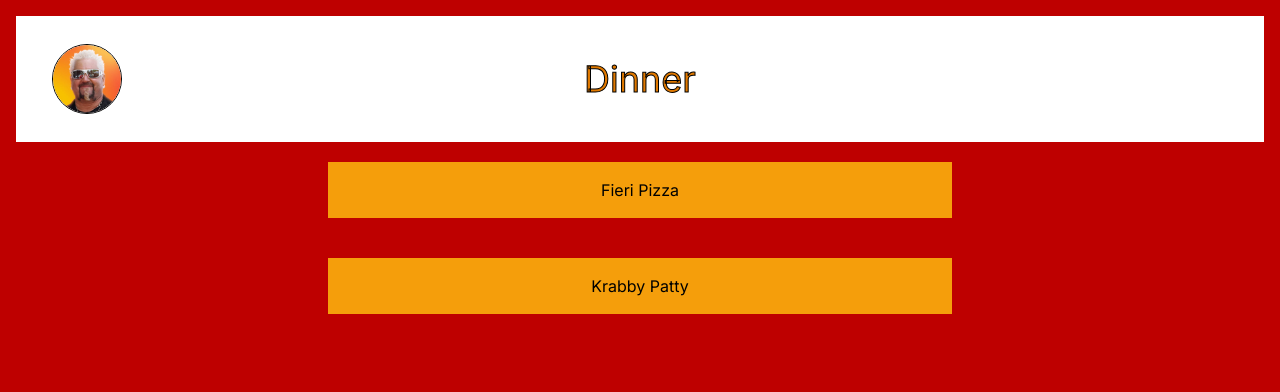
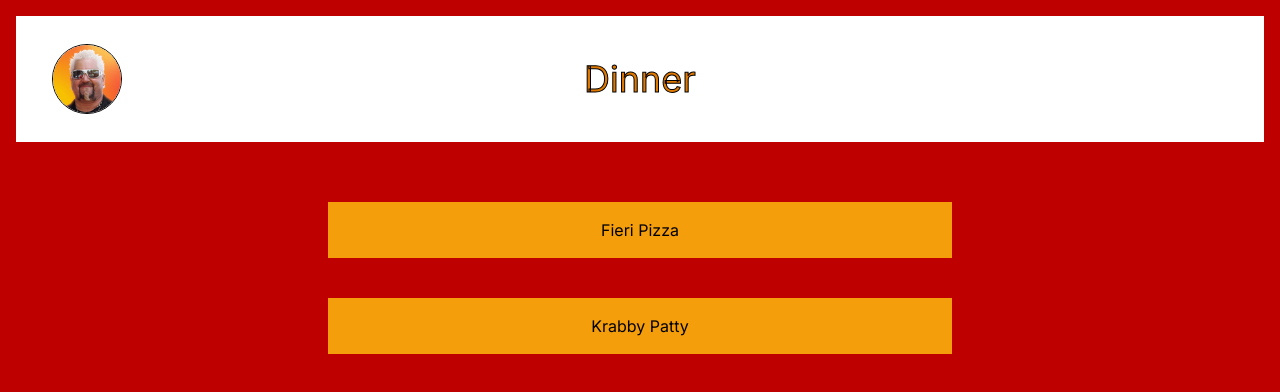
Before and after one commit to BrendanChermack/24-7-Flavor-Town, a Next.js app in the folder 24-7-flavor-town/: page /dinner in a window 1280 px wide. Shown: the top 392 px of the page. Built offline with nearby package versions, Linux system fonts and the light colour scheme.

Commit message:
styled pages

```diff
--- a/24-7-flavor-town/app/breakfast/waffles/page.tsx
+++ b/24-7-flavor-town/app/breakfast/waffles/page.tsx
@@ -29,7 +29,11 @@ const Waffels = async () => {
 					width={700}
 					height={500}
 				/>
-				<p className='mt-2 text-white'>{foods ? foods.description : 'Database Error'}</p>
+				<div className='mt-3 max-w-2xl text-center'>
+					<p className='mt-2 text-white'>
+						{foods ? foods.description : 'Database Error'}
+					</p>
+				</div>
 			</div>
 		</main>
 	);
--- a/24-7-flavor-town/app/dinner/fieri-pizza/page.tsx
+++ b/24-7-flavor-town/app/dinner/fieri-pizza/page.tsx
@@ -13,7 +13,7 @@ const FieriPizza = async () => {
 		<main>
 			<div className='foodHeader grid grid-cols-3'>
 				<div className='justify-self-start'>
-					<Link href='/breakfast'>Back</Link>
+					<Link href='/dinner'>Back</Link>
 				</div>
 				<div className='font-bold'>
 					{foods ? foods.title : 'Database Error'}
@@ -29,9 +29,11 @@ const FieriPizza = async () => {
 					width={700}
 					height={500}
 				/>
-				<p className='mt-2 text-white'>
-					{foods ? foods.description : 'Database Error'}
-				</p>
+				<div className='mt-3 max-w-2xl text-center'>
+					<p className='mt-2 text-white'>
+						{foods ? foods.description : 'Database Error'}
+					</p>
+				</div>
 			</div>
 		</main>
 	);
--- a/24-7-flavor-town/app/dinner/krabby-patty/page.tsx
+++ b/24-7-flavor-town/app/dinner/krabby-patty/page.tsx
@@ -13,7 +13,7 @@ const KrabbyPatty = async() => {
 		<main>
 			<div className='foodHeader grid grid-cols-3'>
 				<div className='justify-self-start'>
-					<Link href='/breakfast'>Back</Link>
+					<Link href='/dinner'>Back</Link>
 				</div>
 				<div className='font-bold'>
 					{foods ? foods.title : 'Database Error'}
@@ -29,9 +29,11 @@ const KrabbyPatty = async() => {
 					width={700}
 					height={500}
 				/>
-				<p className='mt-2 text-white'>
-					{foods ? foods.description : 'Database Error'}
-				</p>
+				<div className='mt-3 max-w-2xl text-center'>
+					<p className='mt-2 text-white'>
+						{foods ? foods.description : 'Database Error'}
+					</p>
+				</div>
 			</div>
 		</main>
   );
--- a/24-7-flavor-town/app/dinner/page.tsx
+++ b/24-7-flavor-town/app/dinner/page.tsx
@@ -5,21 +5,25 @@ import { HomeButton } from '../_components/home';
 const DinnerPage = () => {
 	return (
 		<main>
-        <header className="grid grid-cols-3">
+			<header className='grid grid-cols-3'>
 				<div></div>
-          <div className="">
+				<div className=''>
 					<h1>Dinner</h1>
 				</div>
-          <div className="absolute">
+				<div className='absolute'>
 					<HomeButton />
 				</div>
 			</header>
-        <div className='flex flex-col justify-center items-center w-full p-0'>
-            <div className='p-4 my-5 bg-amber-500 text-black text-1xl w-1/2 text-center'><Link href="/dinner/fieri-pizza">Fieri Pizza</Link></div>
-            <div className='p-4 my-5 bg-amber-500 text-black text-1xl w-1/2 text-center'><Link href="/dinner/krabby-patty">Krabby Patty</Link></div>
+			<div className='flex flex-col justify-center items-center w-full p-0 mt-10'>
+				<div className='p-4 my-5 bg-amber-500 text-black text-1xl w-1/2 text-center'>
+					<Link href='/dinner/fieri-pizza'>Fieri Pizza</Link>
+				</div>
+				<div className='p-4 my-5 bg-amber-500 text-black text-1xl w-1/2 text-center'>
+					<Link href='/dinner/krabby-patty'>Krabby Patty</Link>
+				</div>
 			</div>
 		</main>
-  )
-}
+	);
+};
 
 export default DinnerPage;
```
Lines whose indentation alone changed are shown as unchanged.
